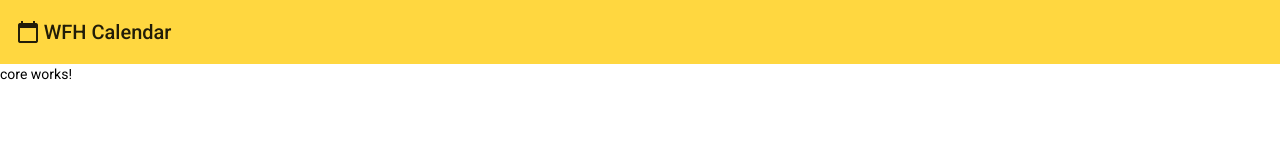
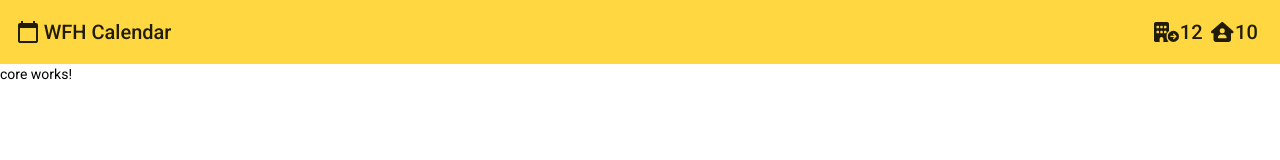
Before and after one commit to Vlad-Gheorghita/WFH-Calendar, an Angular app: page /app in a window 1280 px wide. Shown: the top 160 px of the page. Built offline with nearby package versions, Linux system fonts and the light colour scheme; what @angular/fire would draw is missing.

Commit message:
added font-awesome + toolbar

```diff
--- a/package.json
+++ b/package.json
@@ -22,6 +22,11 @@
     "@angular/platform-browser": "^14.1.1",
     "@angular/platform-browser-dynamic": "^14.1.1",
     "@angular/router": "^14.1.1",
+    "@fortawesome/angular-fontawesome": "^0.11.1",
+    "@fortawesome/fontawesome-svg-core": "^6.1.1",
+    "@fortawesome/free-brands-svg-icons": "^6.1.1",
+    "@fortawesome/free-regular-svg-icons": "^6.1.1",
+    "@fortawesome/free-solid-svg-icons": "^6.1.1",
     "ngx-toastr": "^15.0.0",
     "npm": "^8.16.0",
     "rxjs": "~6.6.0",
--- a/src/app/app.module.ts
+++ b/src/app/app.module.ts
@@ -8,6 +8,7 @@ import { BrowserAnimationsModule } from '@angular/platform-browser/animations';
 
 //Toastr
 import { ToastrModule } from 'ngx-toastr';
+import { FontAwesomeModule } from '@fortawesome/angular-fontawesome';
 
 @NgModule({
   declarations: [
@@ -21,6 +22,7 @@ import { ToastrModule } from 'ngx-toastr';
     ToastrModule.forRoot({
       positionClass: "toast-bottom-left"
     }),
+    FontAwesomeModule,
   ],
   providers: [],
   bootstrap: [AppComponent]
--- a/src/app/core/nav/nav.component.html
+++ b/src/app/core/nav/nav.component.html
@@ -8,4 +8,9 @@
     <button mat-icon-button aria-label="Example icon-button with share icon">
         <mat-icon>share</mat-icon>
     </button> -->
+
+    <fa-icon [icon]="faOffice"></fa-icon>
+    <div style="margin-left: 0.1%; margin-right: 0.7%">12</div>
+    <fa-icon [icon]="faHome"></fa-icon>
+    <div style="margin-left: 0.1%; margin-right: 0.5%">10</div>
 </mat-toolbar>
--- a/src/app/core/nav/nav.component.ts
+++ b/src/app/core/nav/nav.component.ts
@@ -1,4 +1,5 @@
 import { Component, OnInit } from '@angular/core';
+import { faBuildingCircleArrowRight, faHouseUser } from '@fortawesome/free-solid-svg-icons';
 
 @Component({
   selector: 'app-nav',
@@ -7,9 +8,14 @@ import { Component, OnInit } from '@angular/core';
 })
 export class NavComponent implements OnInit {
 
+  faOffice: any;
+  faHome: any;
+
   constructor() { }
 
   ngOnInit(): void {
+    this.faOffice = faBuildingCircleArrowRight;
+    this.faHome = faHouseUser
   }
 
 }
--- a/src/shared/shared.module.ts
+++ b/src/shared/shared.module.ts
@@ -1,12 +1,13 @@
 import { NgModule } from '@angular/core';
 import { CommonModule } from '@angular/common';
+
 
 
 
 @NgModule({
   declarations: [],
   imports: [
-    CommonModule
+    CommonModule,
   ]
 })
 export class SharedModule { }
```
Also changed, not shown: src/app/core/core.module.ts (+6 -1 lines), 1 other file (tests, documents, lock files or other folders).
